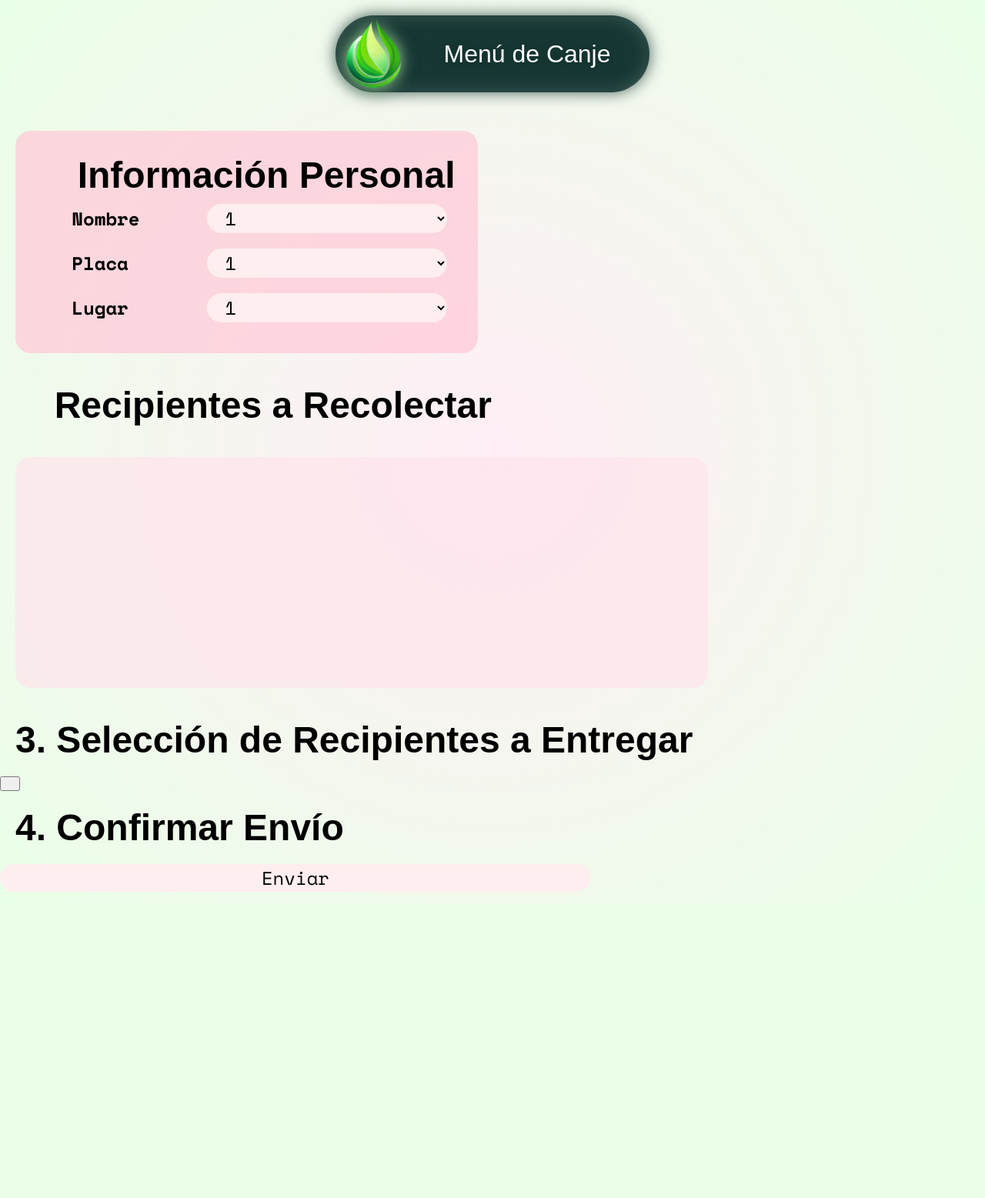
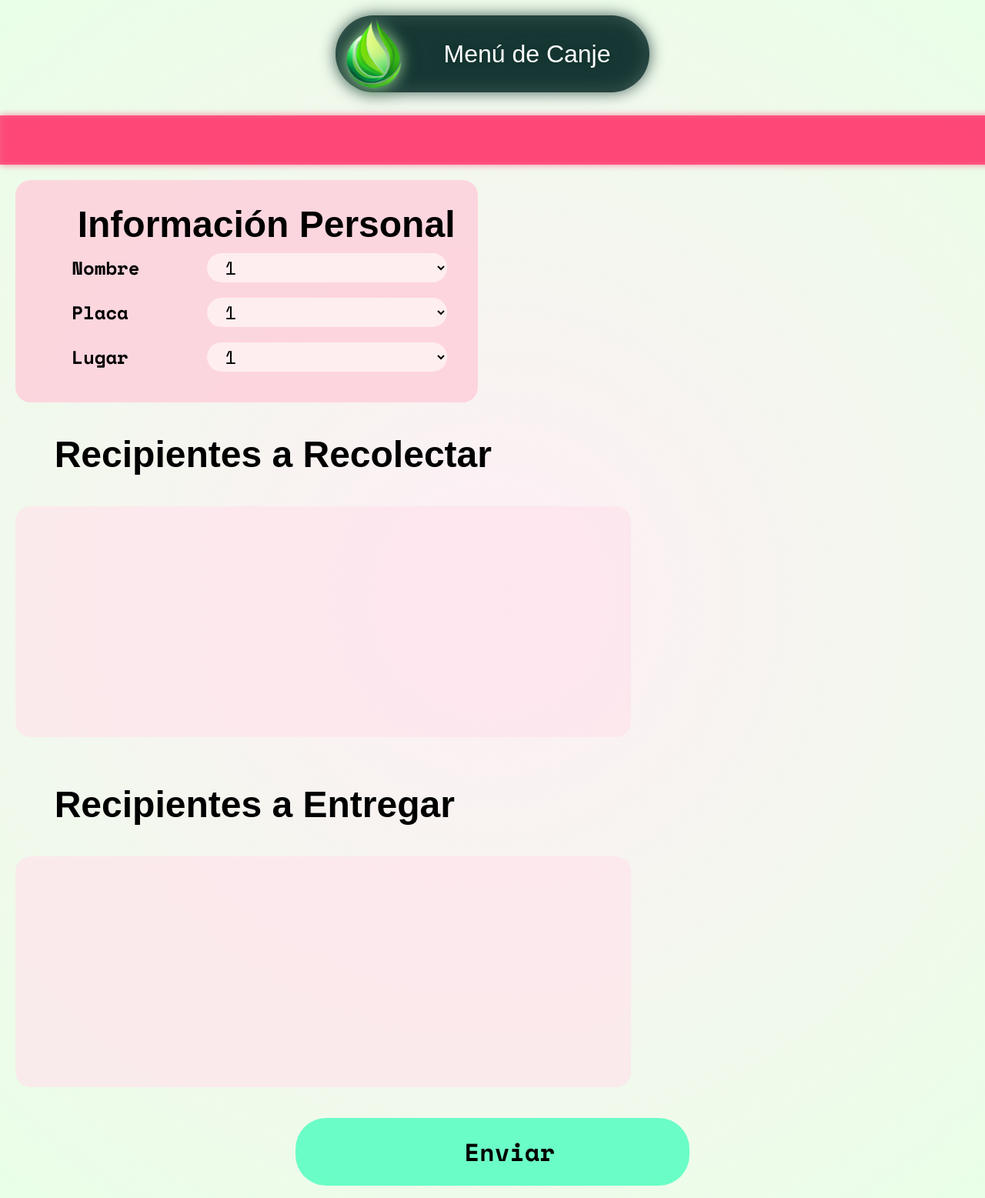
Before and after one commit to hart-venus/esencialverdesystem, a Flask app: template ui/templates/index.html in a window 1280 px wide. Shown: the whole page at 77% size. Before the commit the page ends 1159 px from the top, so only its background shows below. Run offline with Flask 3, Linux system fonts and the light colour scheme; the template is opened without the code that fills it: most values are stand-ins (such as "Sample title", 1, 10 or a date in 2020); some libraries are stand-ins or nearby versions; some web fonts are replaced.

Commit message:
final frontend update

```diff
--- a/esencialverdesystemflyway/V1.5.2__transaction_tests.sql
+++ b/esencialverdesystemflyway/V1.5.2__transaction_tests.sql
@@ -1,7 +1,7 @@
 DECLARE @name VARCHAR(255);
 DECLARE @plate VARCHAR(255);
 DECLARE @place VARCHAR(255);
-DECLARE @CollectorInfoTVP CollectorInfo;
+DECLARE @CollectorInfoTVP CollectorInfo; --
 DECLARE @RecipientLogTVP RecipientLogInfo;
 DECLARE @type VARCHAR(255);
 DECLARE @weight DECIMAL(12, 4);
--- a/ui/static/css/styles.css
+++ b/ui/static/css/styles.css
@@ -165,10 +192,12 @@
 
 .recollections > button {
     display: block;
-    width: 900px;
+    width: 800px;
     height: 300px;
     background-color: #ffe4ecb0;
     font-size: 48px;
+    margin-bottom: 20px;
+    margin-right: 20px;
     /* timer for transition */
     transition: 0.15s;
     /* remove borders, round corners */
@@ -194,11 +223,87 @@
 .recollections > button:hover {
     filter: drop-shadow(0 0 10px #ff3168c3);
     color: #fff;
+    background-color: #ffe4ecb0;
 }
 
 .recollections > button:hover::before {
     top: 0;
 }
+
+
+
+.submit-button {
+    display: block;
+    margin: 0 auto;
+    padding: 20px;
+    width: 40%;
+    font-size: 32px;
+    font-family: Space Mono, monospace;
+    font-weight: 700;
+    background-color: #31ffb7b0;
+    transition: 0.15s;
+    /* remove borders, round corners */
+    border: none;
+    border-radius: 40px;
+    position: relative;
+    overflow: hidden;
+    transition: transform 0.3s ease
+
+}
+.error {
+    width: 100%;
+    text-align: center;
+    font-family: Space Mono, monospace;
+    background-color: #ff346ac3;
+    transition: 0.3s;
+    font-size: 24px;
+    color: white;
+    padding: 20px;
+    filter: drop-shadow(0 0 5px #ff346ac3);
+}
+
+.success {
+    width: 100%;
+    text-align: center;
+    font-family: Space Mono, monospace;
+    background-color: rgba(5, 39, 36, 0.722);
+    transition: 0.3s;
+    font-size: 24px;
+    color: white;
+    padding: 20px;
+    filter: drop-shadow(0 0 5px rgb(5, 39, 36));
+}
+
+.error:hover {
+    filter: drop-shadow(0 0 10px #ff346ac3);
+}
+
+.success:hover {
+    filter: drop-shadow(0 0 10px rgb(5, 39, 36));
+}
+.submit-button::before {
+    content: "";
+    position: absolute;
+    bottom: 0;
+    left: 0;
+    right: 100%;
+    top: 0;
+    background-color: rgba(5, 39, 36, 0.722);
+    transition: right 0.3s ease;
+    z-index: -1;
+}
+
+.submit-button:hover {
+    filter: drop-shadow(0 0 10px rgb(5, 39, 36));
+    color: #fff;
+    background-color: #31ffb7b0;
+}
+
+.submit-button:hover::before {
+    right: 0;
+}
+
+
 .logo img {
     width: 100px;
     /* white glow */
--- a/ui/static/js/script.js
+++ b/ui/static/js/script.js
@@ -25,6 +25,9 @@
     let newEntrega = entregacontainer.cloneNode(true);
     // make the new entrega container visible
     newEntrega.style.display = 'block';
+    setTimeout(function() {
+        newEntrega.classList.add("visible");
+        }, 10);
     // add as a sibling, just before the addEntregaButton
     entregacontainer.parentNode.insertBefore(newEntrega, addEntregaButton);
 }
--- a/ui/templates/index.html
+++ b/ui/templates/index.html
@@ -24,10 +24,12 @@
 
   {% if error != "" and error != "-1" %}
     <div class="error">
+      <i class="fas fa-times-circle"></i>
       {{ error }}
     </div>
   {% elif error == "-1" %}
     <div class="success">
+      <i class="fas fa-check-circle"></i>
       Se ha registrado la transacción exitosamente
     </div>
   {% endif %}
@@ -115,38 +117,58 @@
 
     </div>
 
-    <h2>3. Selección de Recipientes a Entregar</h2>
+    <h2><i class="fas fa-exchange-alt"></i>
+      Recipientes a Entregar</h2>
 
-    <div class="entrega-container">
+    <div class="recollections">
+      <div class="entrega-container default">
 
-      <label for="tipo_residuo_recolectar">Tipo de Residuo:</label>
+        <div class="transportista-option">
+          <label for="tipo_residuo_recolectar"> <i class="fas fa-trash"></i>
+            Residuo </label>
           <select id="tipo_residuo_recolectar" name="tipo_residuo_recolectar[]">
             {% for trash_type in trash_types %}
             <option value="{{ trash_type[0] }}">{{ trash_type[0] }}</option>
             {% endfor %}
           </select>
-      <br><br>
+        </div>
 
-      <label for="tipo_recipiente_entregar">Tipo de Recipiente:</label>
+
+        <div class="transportista-option">
+          <label for="tipo_recipiente_entregar"> <i class="fas fa-recycle"></i>
+            Recipiente </label>
           <select id="tipo_recipiente_entregar" name="tipo_recipiente_entregar[]">
             {% for recipient_type in recipient_types %}
             <option value="{{ recipient_type[0] }}">{{ recipient_type[0] }}</option>
             {% endfor %}
           </select>
-      <br><br>
+        </div>
 
-      <label for="cantidad_recipientes">Cantidad de Recipientes:</label>
+
+        <div class="transportista-option">
+          <label for="cantidad_recipientes">
+            <i class="fas fa-boxes"></i>
+            N. Recipientes </label>
           <input type="text" id="cantidad_recipientes" name="cantidad_recipientes[]">
-      <br><br>
-      <button type="button" onclick="deleteParent(this)">Eliminar</button>
+        </div>
+
+
+        <button class="delete-button" type="button" onclick="deleteParent(this)">
+          <i class="fas fa-undo"></i>
+        </button>
 
       </div>
       <button type="button" id="addEntregaButton" onclick="addEntrega()"><i class="fas fa-plus"></i></button>
 
+    </div>
 
+    <!-- submit button -->
 
-    <h2>4. Confirmar Envío</h2>
-    <input type="submit" value="Enviar">
+    <button type="submit" class="submit-button">
+      <i class="fas fa-paper-plane"></i>
+      Enviar
+    </button>
+
   </form>
 
 </body>
```
Also changed, not shown: other parts of ui/static/css/styles.css (+29 -1 lines), 1 other file. Lines whose indentation alone changed are shown as unchanged.
